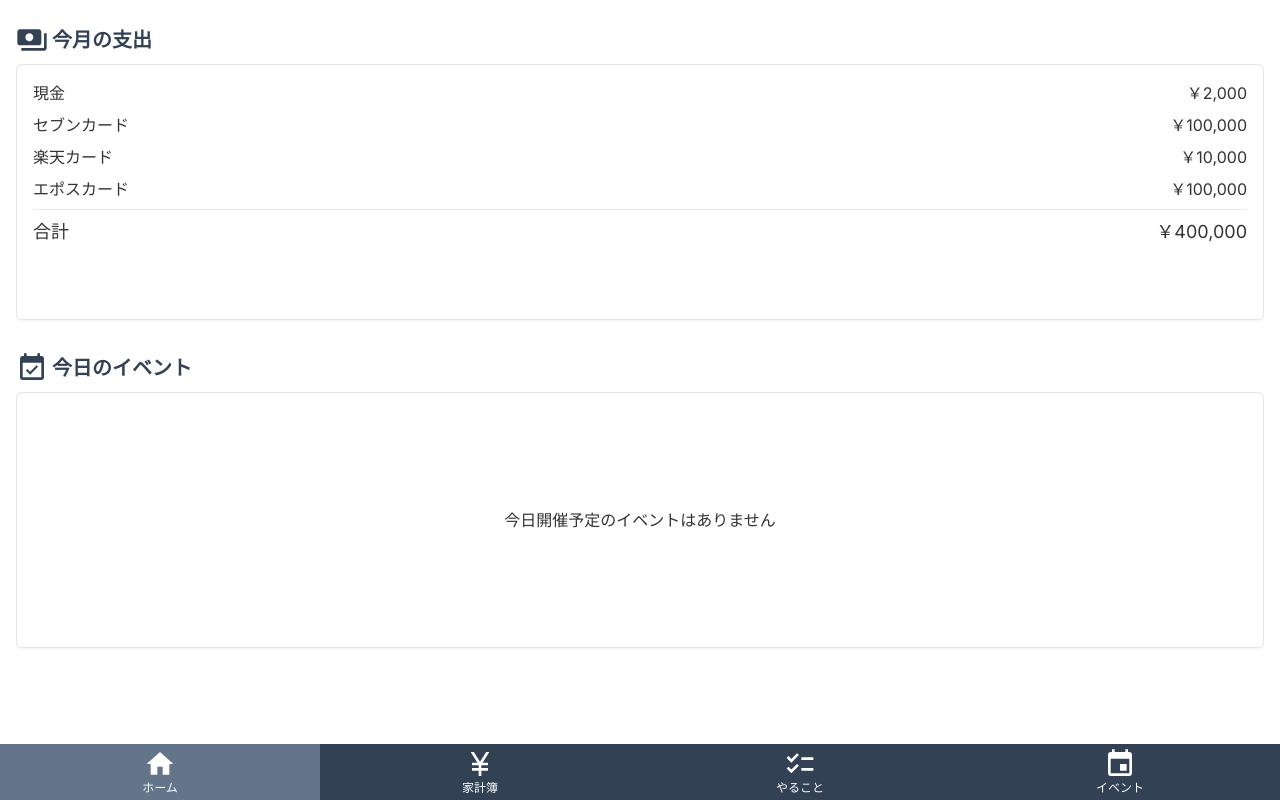
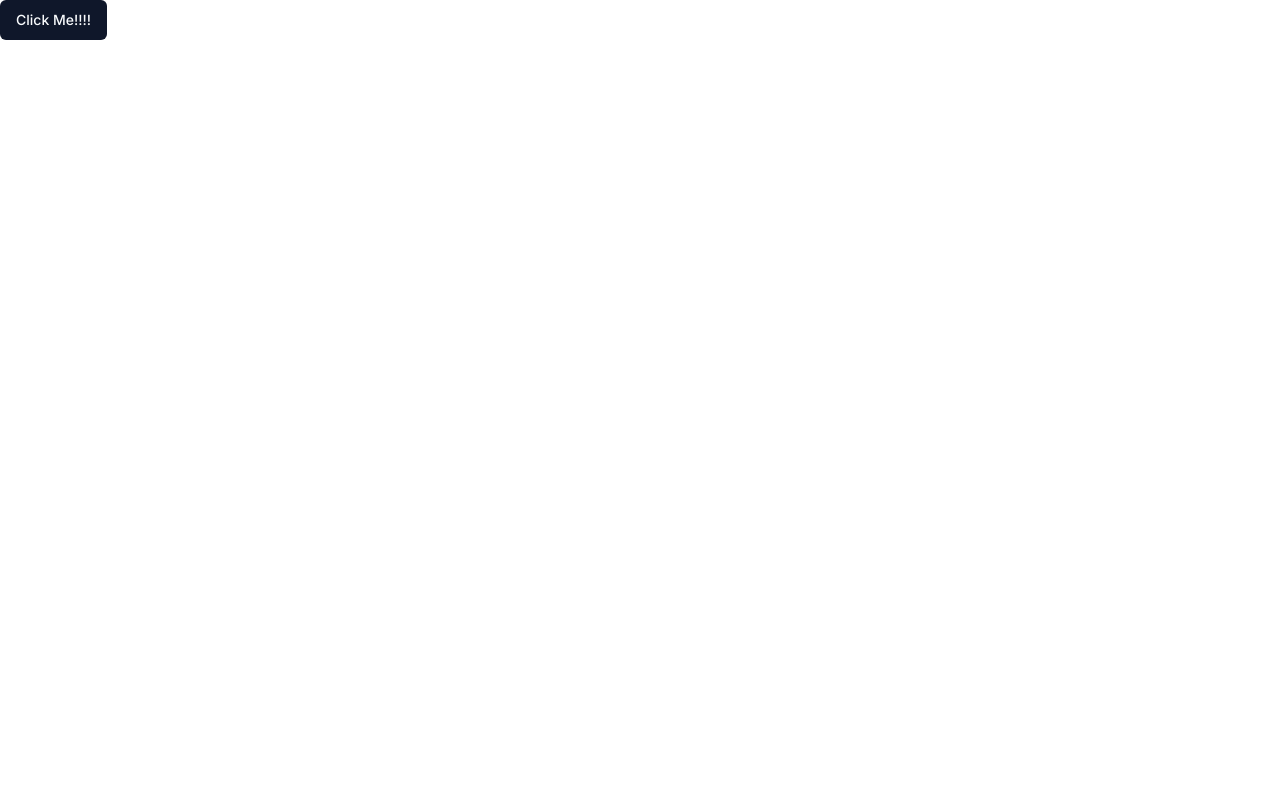
Before and after one commit to yuichi04/famlink, a Next.js app: page / in a window 1280 px wide. Built offline with nearby package versions, Linux system fonts and the light colour scheme.

Commit message:
shadcn-uiを導入

```diff
--- a/app/globals.css
+++ b/app/globals.css
@@ -2,6 +2,75 @@
 @tailwind components;
 @tailwind utilities;
 
-body {
-  color: #333333;
+@layer base {
+  :root {
+    --background: 0 0% 100%;
+    --foreground: 222.2 84% 4.9%;
+
+    --card: 0 0% 100%;
+    --card-foreground: 222.2 84% 4.9%;
+
+    --popover: 0 0% 100%;
+    --popover-foreground: 222.2 84% 4.9%;
+
+    --primary: 222.2 47.4% 11.2%;
+    --primary-foreground: 210 40% 98%;
+
+    --secondary: 210 40% 96.1%;
+    --secondary-foreground: 222.2 47.4% 11.2%;
+
+    --muted: 210 40% 96.1%;
+    --muted-foreground: 215.4 16.3% 46.9%;
+
+    --accent: 210 40% 96.1%;
+    --accent-foreground: 222.2 47.4% 11.2%;
+
+    --destructive: 0 84.2% 60.2%;
+    --destructive-foreground: 210 40% 98%;
+
+    --border: 214.3 31.8% 91.4%;
+    --input: 214.3 31.8% 91.4%;
+    --ring: 222.2 84% 4.9%;
+
+    --radius: 0.5rem;
+  }
+
+  .dark {
+    --background: 222.2 84% 4.9%;
+    --foreground: 210 40% 98%;
+
+    --card: 222.2 84% 4.9%;
+    --card-foreground: 210 40% 98%;
+
+    --popover: 222.2 84% 4.9%;
+    --popover-foreground: 210 40% 98%;
+
+    --primary: 210 40% 98%;
+    --primary-foreground: 222.2 47.4% 11.2%;
+
+    --secondary: 217.2 32.6% 17.5%;
+    --secondary-foreground: 210 40% 98%;
+
+    --muted: 217.2 32.6% 17.5%;
+    --muted-foreground: 215 20.2% 65.1%;
+
+    --accent: 217.2 32.6% 17.5%;
+    --accent-foreground: 210 40% 98%;
+
+    --destructive: 0 62.8% 30.6%;
+    --destructive-foreground: 210 40% 98%;
+
+    --border: 217.2 32.6% 17.5%;
+    --input: 217.2 32.6% 17.5%;
+    --ring: 212.7 26.8% 83.9%;
+  }
 }
+
+@layer base {
+  * {
+    @apply border-border;
+  }
+  body {
+    @apply bg-background text-foreground;
+  }
+}
--- a/app/household-account/page.tsx
+++ b/app/household-account/page.tsx
@@ -1,42 +1,3 @@
-import Button from "@/components/ui/button";
-import Card from "@/components/ui/card";
-import Image from "next/image";
-
 export default function Page() {
-  return (
-    <div className="p-4 space-y-8">
-      <section>
-        <h2 className="flex items-center space-x-1 font-bold text-slate-700 text-xl mb-2">
-          <Image
-            alt="残りの予算"
-            src="/icons/payments-slate.svg"
-            width={32}
-            height={32}
-          />
-          <span>予算残金：80,000円</span>
-        </h2>
-        <div className="grid grid-cols-11 gap-y-1 text-xs">
-          <div className="col-span-4 font-bold">店名</div>
-          <div className="col-span-3 font-bold">支払い方法</div>
-          <div className="col-span-2 font-bold">金額</div>
-          <div className="col-span-2 font-bold">日時</div>
-        </div>
-        <hr className="my-1 bg-slate-700" />
-        <div className="grid grid-cols-11 gap-y-1 text-xs">
-          <div className="col-span-4">フレッシュマーケット</div>
-          <div className="col-span-3">セブンカード</div>
-          <div className="col-span-2">7,311円</div>
-          <div className="col-span-2">03/31 14:00</div>
-          <div className="col-span-4">フレッシュマーケット</div>
-          <div className="col-span-3">セブンカード</div>
-          <div className="col-span-2">7,311円</div>
-          <div className="col-span-2">03/31 14:00</div>
-          <div className="col-span-4">フレッシュマーケット</div>
-          <div className="col-span-3">セブンカード</div>
-          <div className="col-span-2">7,311円</div>
-          <div className="col-span-2">03/31 14:00</div>
-        </div>
-      </section>
-    </div>
-  );
+  return <div></div>;
 }
--- a/app/layout.tsx
+++ b/app/layout.tsx
@@ -1,8 +1,7 @@
 import type { Metadata } from "next";
 import { Inter } from "next/font/google";
 import "./globals.css";
-import Header from "@/components/header";
-import Navigation from "@/components/navigation";
+import { Button } from "@/components/ui/button";
 
 const inter = Inter({ subsets: ["latin"] });
 
@@ -19,10 +18,7 @@
   return (
     <html lang="ja">
       <body className={inter.className}>
-        <main className="pt-2 pb-20">{children}</main>
-        <footer className="fixed bottom-0 left-0 w-full">
-          <Navigation />
-        </footer>
+        <Button>Click Me!!!!</Button>
       </body>
     </html>
   );
--- a/app/page.tsx
+++ b/app/page.tsx
@@ -1,60 +1,5 @@
 import Image from "next/image";
 
 export default function RootPage() {
-  return (
-    <div className="p-4 space-y-8">
-      <section>
-        <h2 className="flex items-center space-x-1 font-bold text-slate-700 text-xl mb-2">
-          <Image
-            alt="今月の支出"
-            src="/icons/payments-slate.svg"
-            width={32}
-            height={32}
-          />
-          <span>今月の支出</span>
-        </h2>
-        <div className="w-full min-h-64 border shadow-sm rounded-md p-4">
-          <ul className="space-y-2">
-            <li className="flex items-center justify-between">
-              <div>現金</div>
-              <div>￥2,000</div>
-            </li>
-            <li className="flex items-center justify-between">
-              <div>セブンカード</div>
-              <div>￥100,000</div>
-            </li>
-            <li className="flex items-center justify-between">
-              <div>楽天カード</div>
-              <div>￥10,000</div>
-            </li>
-            <li className="flex items-center justify-between">
-              <div>エポスカード</div>
-              <div>￥100,000</div>
-            </li>
-          </ul>
-          <hr className="my-2" />
-          <div className="flex items-center justify-between text-lg">
-            <div>合計</div>
-            <div>￥400,000</div>
-          </div>
-        </div>
-      </section>
-      <section>
-        <h2 className="flex items-center space-x-1 font-bold text-slate-700 text-xl mb-2">
-          <Image
-            alt="イベントアイコン"
-            src="/icons/event-available-slate.svg"
-            width={32}
-            height={32}
-          />
-          <span>今日のイベント</span>
-        </h2>
-        <div className="w-full h-64 border shadow-sm rounded-md">
-          <div className="h-full flex items-center justify-center">
-            今日開催予定のイベントはありません
-          </div>
-        </div>
-      </section>
-    </div>
-  );
+  return <div>ホーム画面</div>;
 }
--- a/components/ui/button.tsx
+++ b/components/ui/button.tsx
@@ -1,28 +1,56 @@
-type ButtonProps = {
-  children: React.ReactNode;
-  variant?: "default" | "secondary" | "outlined" | "link";
-  size?: "sm" | "md" | "lg";
-  onClick?: () => void;
-};
+import * as React from "react"
+import { Slot } from "@radix-ui/react-slot"
+import { cva, type VariantProps } from "class-variance-authority"
 
-export default function Button({ children, onClick, ...props }: ButtonProps) {
-  return (
-    <button className={getClassName(props)} onClick={onClick}>
-      {children}
-    </button>
-  );
+import { cn } from "@/lib/utils"
+
+const buttonVariants = cva(
+  "inline-flex items-center justify-center whitespace-nowrap rounded-md text-sm font-medium ring-offset-background transition-colors focus-visible:outline-none focus-visible:ring-2 focus-visible:ring-ring focus-visible:ring-offset-2 disabled:pointer-events-none disabled:opacity-50",
+  {
+    variants: {
+      variant: {
+        default: "bg-primary text-primary-foreground hover:bg-primary/90",
+        destructive:
+          "bg-destructive text-destructive-foreground hover:bg-destructive/90",
+        outline:
+          "border border-input bg-background hover:bg-accent hover:text-accent-foreground",
+        secondary:
+          "bg-secondary text-secondary-foreground hover:bg-secondary/80",
+        ghost: "hover:bg-accent hover:text-accent-foreground",
+        link: "text-primary underline-offset-4 hover:underline",
+      },
+      size: {
+        default: "h-10 px-4 py-2",
+        sm: "h-9 rounded-md px-3",
+        lg: "h-11 rounded-md px-8",
+        icon: "h-10 w-10",
+      },
+    },
+    defaultVariants: {
+      variant: "default",
+      size: "default",
+    },
+  }
+)
+
+export interface ButtonProps
+  extends React.ButtonHTMLAttributes<HTMLButtonElement>,
+    VariantProps<typeof buttonVariants> {
+  asChild?: boolean
 }
 
-function getClassName({
-  variant,
-  size,
-}: Omit<ButtonProps, "children">): string {
-  return getVariantClassName(variant) + getSizeClassName(size);
-}
+const Button = React.forwardRef<HTMLButtonElement, ButtonProps>(
+  ({ className, variant, size, asChild = false, ...props }, ref) => {
+    const Comp = asChild ? Slot : "button"
+    return (
+      <Comp
+        className={cn(buttonVariants({ variant, size, className }))}
+        ref={ref}
+        {...props}
+      />
+    )
+  }
+)
+Button.displayName = "Button"
 
-function getVariantClassName(variant: ButtonProps["variant"]): string {
-  return "";
-}
-function getSizeClassName(size: ButtonProps["size"]): string {
-  return "";
-}
+export { Button, buttonVariants }
--- a/tailwind.config.ts
+++ b/tailwind.config.ts
@@ -7,7 +7,7 @@
     './components/**/*.{ts,tsx}',
     './app/**/*.{ts,tsx}',
     './src/**/*.{ts,tsx}',
-  ],
+	],
   prefix: "",
   theme: {
     container: {
@@ -18,6 +18,46 @@
       },
     },
     extend: {
+      colors: {
+        border: "hsl(var(--border))",
+        input: "hsl(var(--input))",
+        ring: "hsl(var(--ring))",
+        background: "hsl(var(--background))",
+        foreground: "hsl(var(--foreground))",
+        primary: {
+          DEFAULT: "hsl(var(--primary))",
+          foreground: "hsl(var(--primary-foreground))",
+        },
+        secondary: {
+          DEFAULT: "hsl(var(--secondary))",
+          foreground: "hsl(var(--secondary-foreground))",
+        },
+        destructive: {
+          DEFAULT: "hsl(var(--destructive))",
+          foreground: "hsl(var(--destructive-foreground))",
+        },
+        muted: {
+          DEFAULT: "hsl(var(--muted))",
+          foreground: "hsl(var(--muted-foreground))",
+        },
+        accent: {
+          DEFAULT: "hsl(var(--accent))",
+          foreground: "hsl(var(--accent-foreground))",
+        },
+        popover: {
+          DEFAULT: "hsl(var(--popover))",
+          foreground: "hsl(var(--popover-foreground))",
+        },
+        card: {
+          DEFAULT: "hsl(var(--card))",
+          foreground: "hsl(var(--card-foreground))",
+        },
+      },
+      borderRadius: {
+        lg: "var(--radius)",
+        md: "calc(var(--radius) - 2px)",
+        sm: "calc(var(--radius) - 4px)",
+      },
       keyframes: {
         "accordion-down": {
           from: { height: "0" },
```
Also changed, not shown: components.json (added).
